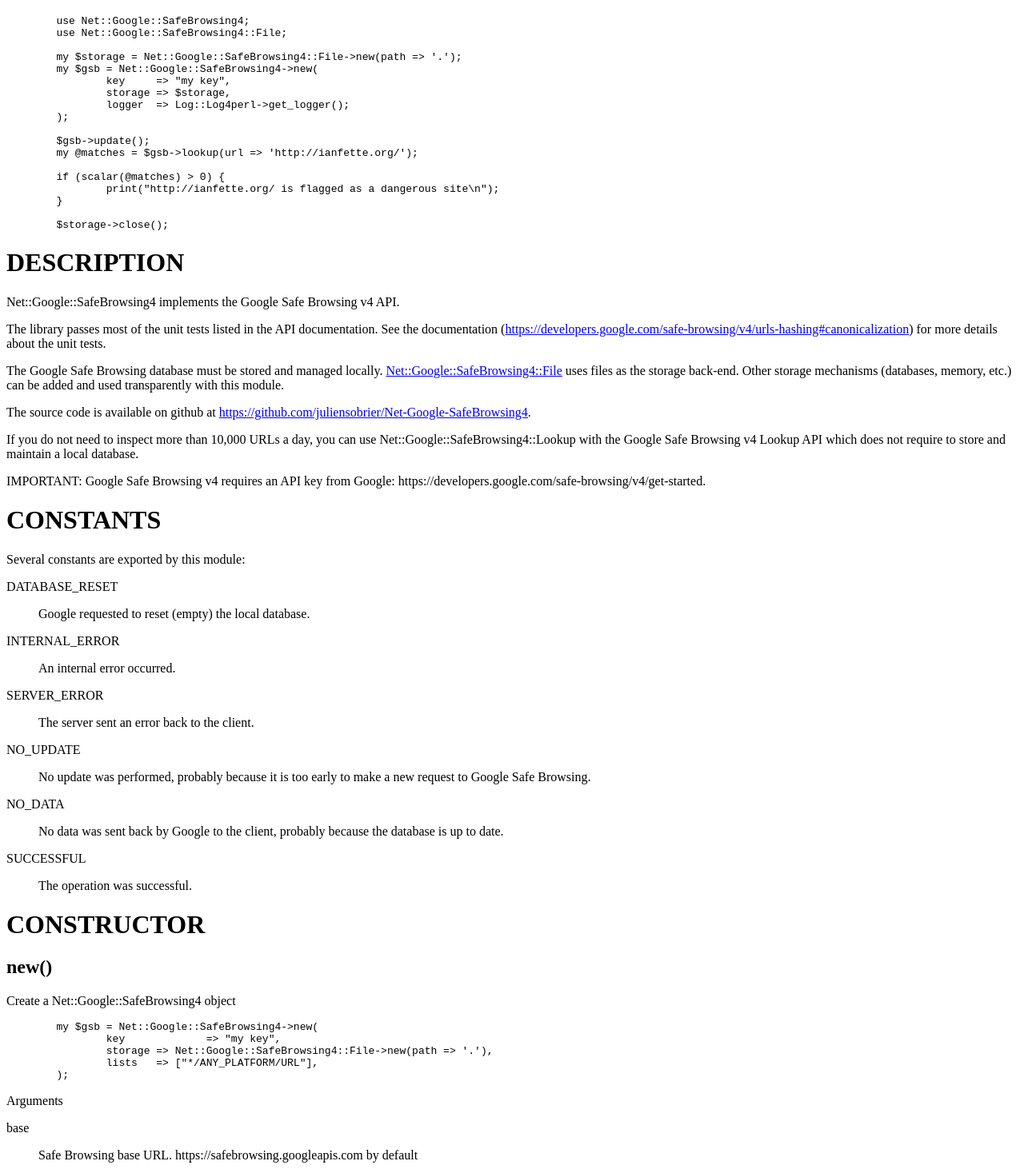
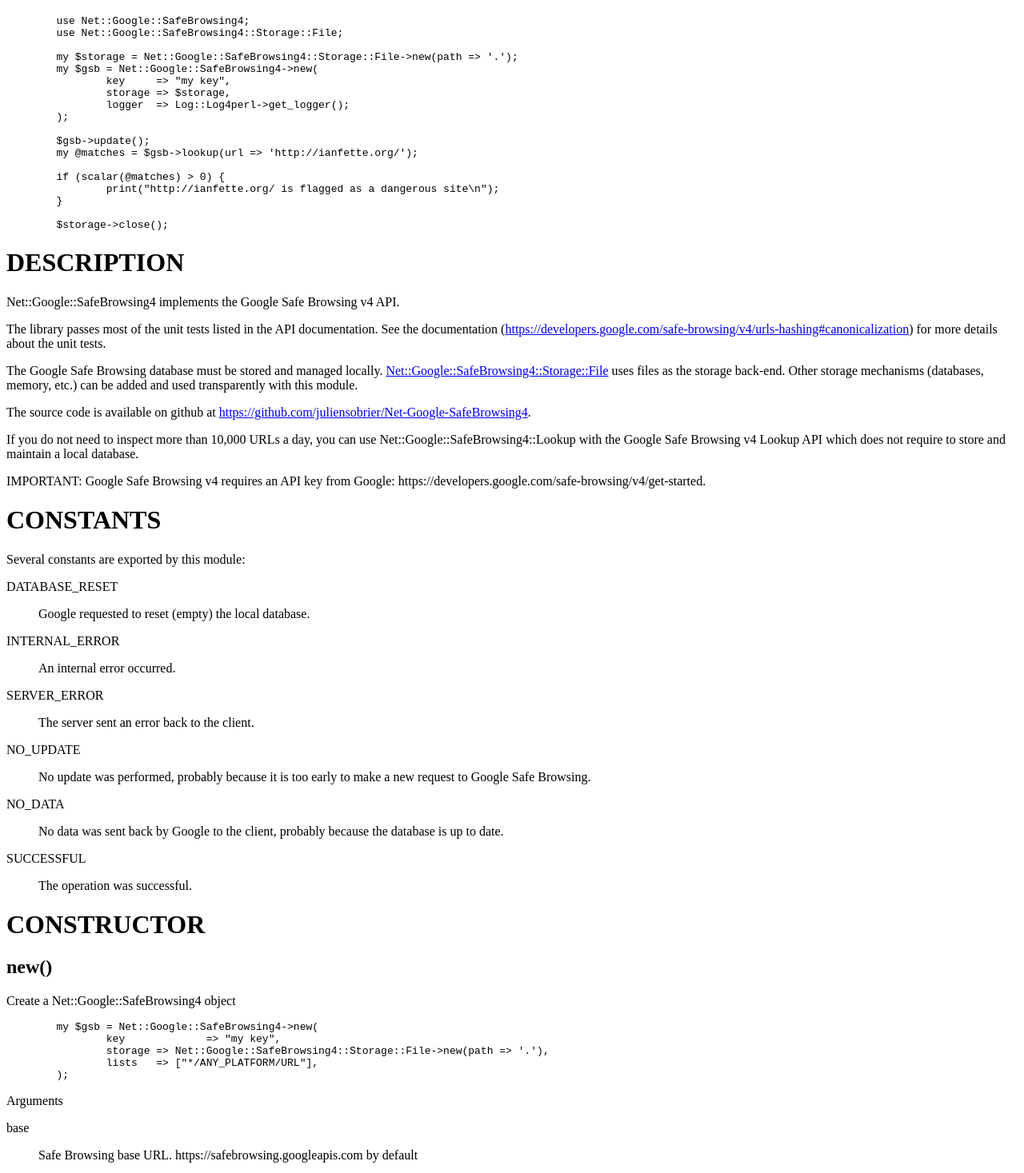
Before and after one commit to juliensobrier/Net-Google-SafeBrowsing4, a plain HTML site: page index.html in a window 1280 px wide. Shown: the part 553-2020 px from the top of the page at 80% size. Drawn offline with Linux system fonts and the light colour scheme.

Commit message:
* Moved File storage module under the GSB::Storage namespace, added basic unittest

```diff
--- a/index.html
+++ b/index.html
@@ -51,9 +51,9 @@
 <h1 id="SYNOPSIS">SYNOPSIS</h1>
 
 <pre><code>        use Net::Google::SafeBrowsing4;
-        use Net::Google::SafeBrowsing4::File;
+        use Net::Google::SafeBrowsing4::Storage::File;
 
-        my $storage = Net::Google::SafeBrowsing4::File-&gt;new(path =&gt; &#39;.&#39;);
+        my $storage = Net::Google::SafeBrowsing4::Storage::File-&gt;new(path =&gt; &#39;.&#39;);
         my $gsb = Net::Google::SafeBrowsing4-&gt;new(
                 key     =&gt; &quot;my key&quot;,
                 storage =&gt; $storage,
@@ -75,7 +75,7 @@
 
 <p>The library passes most of the unit tests listed in the API documentation. See the documentation (<a href="https://developers.google.com/safe-browsing/v4/urls-hashing#canonicalization">https://developers.google.com/safe-browsing/v4/urls-hashing#canonicalization</a>) for more details about the unit tests.</p>
 
-<p>The Google Safe Browsing database must be stored and managed locally. <a href="http:/search.cpan.org?query=/lib/Net/Google/SafeBrowsing4/File.html">Net::Google::SafeBrowsing4::File</a> uses files as the storage back-end. Other storage mechanisms (databases, memory, etc.) can be added and used transparently with this module.</p>
+<p>The Google Safe Browsing database must be stored and managed locally. <a href="http:/search.cpan.org?query=/lib/Net/Google/SafeBrowsing4/Storage/File.html">Net::Google::SafeBrowsing4::Storage::File</a> uses files as the storage back-end. Other storage mechanisms (databases, memory, etc.) can be added and used transparently with this module.</p>
 
 <p>The source code is available on github at <a href="https://github.com/juliensobrier/Net-Google-SafeBrowsing4">https://github.com/juliensobrier/Net-Google-SafeBrowsing4</a>.</p>
 
@@ -135,7 +135,7 @@
 
 <pre><code>        my $gsb = Net::Google::SafeBrowsing4-&gt;new(
                 key             =&gt; &quot;my key&quot;,
-                storage =&gt; Net::Google::SafeBrowsing4::File-&gt;new(path =&gt; &#39;.&#39;),
+                storage =&gt; Net::Google::SafeBrowsing4::Storage::File-&gt;new(path =&gt; &#39;.&#39;),
                 lists   =&gt; [&quot;*/ANY_PLATFORM/URL&quot;],
         );</code></pre>
 
@@ -333,7 +333,7 @@
 
 <pre><code>        use LWP::UserAgent;
         use Net::Google::SafeBrowsing4;
-        use Net::Google::SafeBrowsing4::File;
+        use Net::Google::SafeBrowsing4::Storage::File;
 
         my $ua = LWP::UserAgent-&gt;new();
         $ua-&gt;env_proxy();
@@ -342,7 +342,7 @@
 
         my $gsb = Net::Google::SafeBrowsing4-&gt;new(
                 key                     =&gt; &quot;my-api-key&quot;,
-                storage         =&gt; Net::Google::SafeBrowsing4::File-&gt;new(path =&gt; &quot;.&quot;),
+                storage         =&gt; Net::Google::SafeBrowsing4::Storage::File-&gt;new(path =&gt; &quot;.&quot;),
                 http_agent      =&gt; $ua,
         );</code></pre>
 
@@ -376,7 +376,7 @@
 
 <p>See <a href="http:/search.cpan.org?query=/lib/Net/Google/SafeBrowsing4/Storage.html">Net::Google::SafeBrowsing4::Storage</a> for the list of public functions.</p>
 
-<p>See <a href="http:/search.cpan.org?query=/lib/Net/Google/SafeBrowsing4/File.html">Net::Google::SafeBrowsing4::File</a> for a back-end storage using files.</p>
+<p>See <a href="http:/search.cpan.org?query=/lib/Net/Google/SafeBrowsing4/Storage/File.html">Net::Google::SafeBrowsing4::Storage::File</a> for a back-end storage using files.</p>
 
 <p>Google Safe Browsing v4 API: <a href="https://developers.google.com/safe-browsing/v4/">https://developers.google.com/safe-browsing/v4/</a></p>
 
```
Also changed, not shown: 8 other files.
